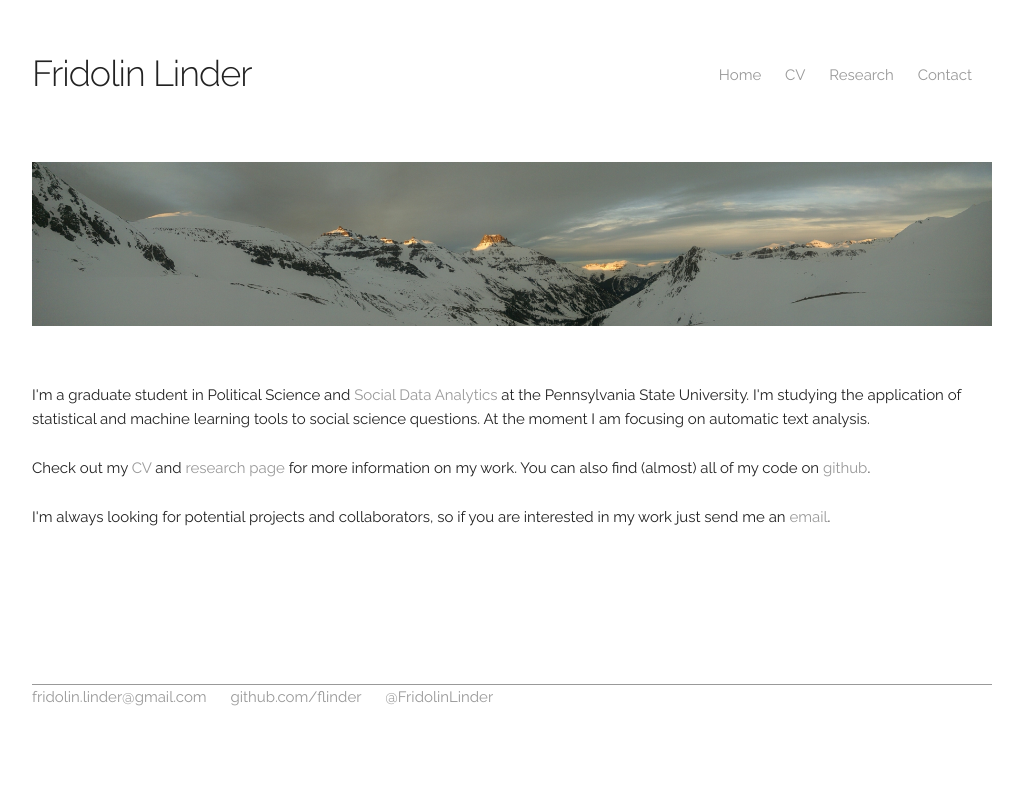
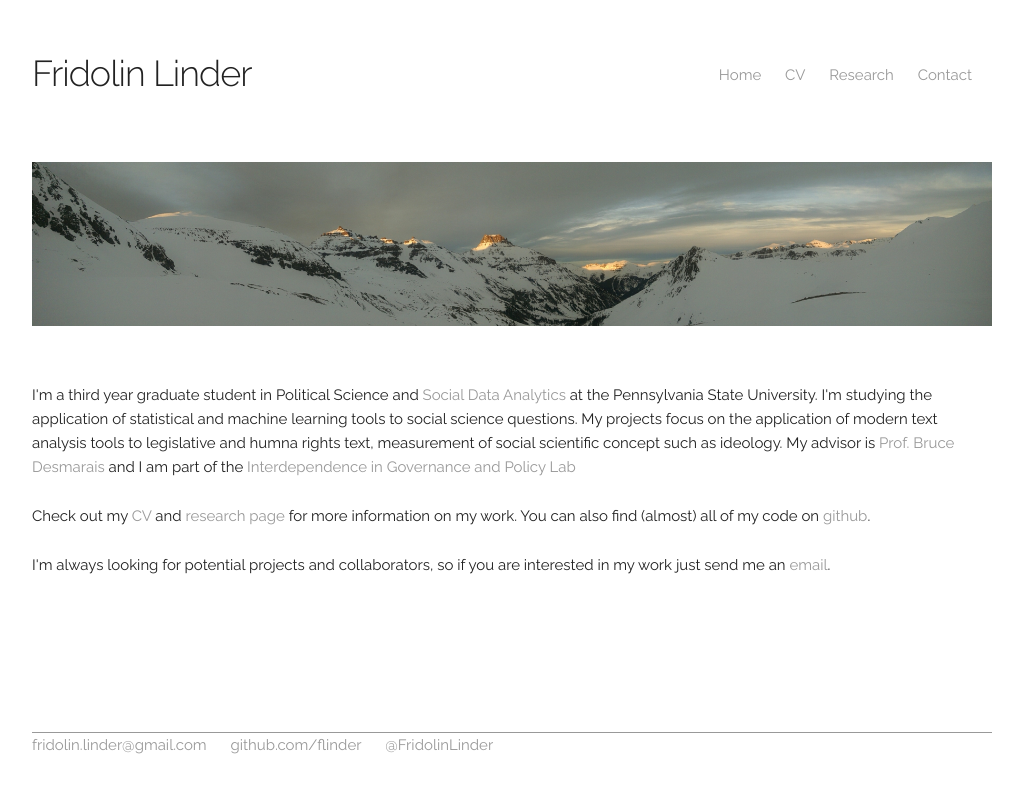
Before and after one commit to flinder/flinder.github.io, a Jekyll site: the page built from index.html, in a window 1280 px wide. Shown: the top 793 px of the page, without its empty margins (128-1151 px from the left). Built offline with Jekyll 4.4.1, drawn with Linux system fonts in a browser that asks for light colours.

Commit message:
updated front page

```diff
--- a/index.html
+++ b/index.html
@@ -8,7 +8,7 @@ title: Fridolin Linder
 </div>
 
 <div id="welcome" class="twelve columns bottom-space" >
-    <p>I'm a graduate student in Political Science and <a href="http://bdss.psu.edu/education">Social Data Analytics</a> at the Pennsylvania State University. I'm studying the application of statistical and machine learning tools to social science questions. At the moment I am focusing on automatic text analysis.</p>
+    <p>I'm a third year graduate student in Political Science and <a href="http://bdss.psu.edu/education">Social Data Analytics</a> at the Pennsylvania State University. I'm studying the application of statistical and machine learning tools to social science questions. My projects focus on the application of modern text analysis tools to legislative and humna rights text, measurement of social scientific concept such as ideology. My advisor is <a href="https://sites.psu.edu/desmaraisgroup/people/">Prof. Bruce Desmarais</a> and I am part of the <a href="http://sites.psu.edu/desmaraisgroup/">Interdependence in Governance and Policy Lab</a></p>
 
     <p> Check out my <a href="/cv.html">CV</a> and <a href="/research.html">research page</a> for more information on my work. You can also find (almost) all of my code on <a href="https://github.com/flinder">github</a>. </p>
 
```
